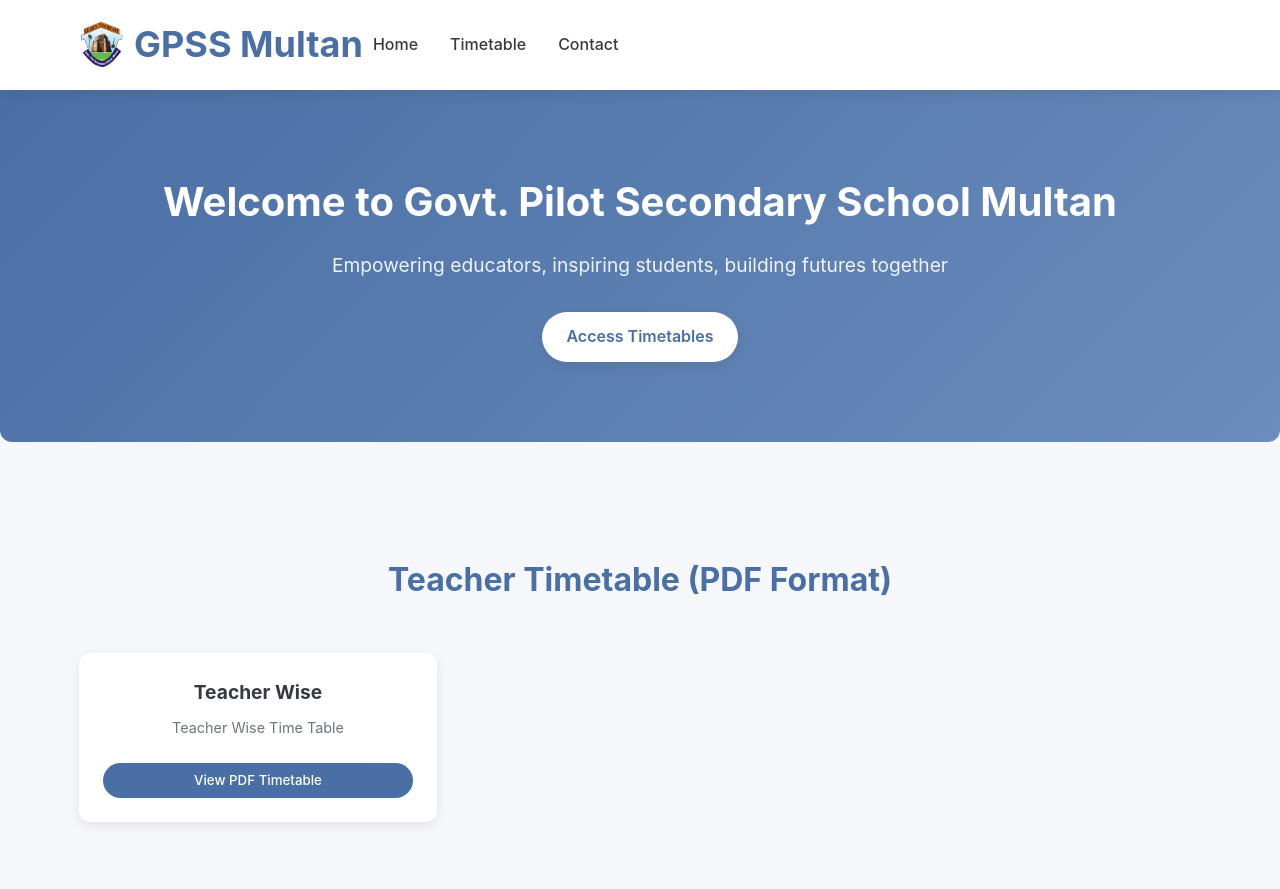
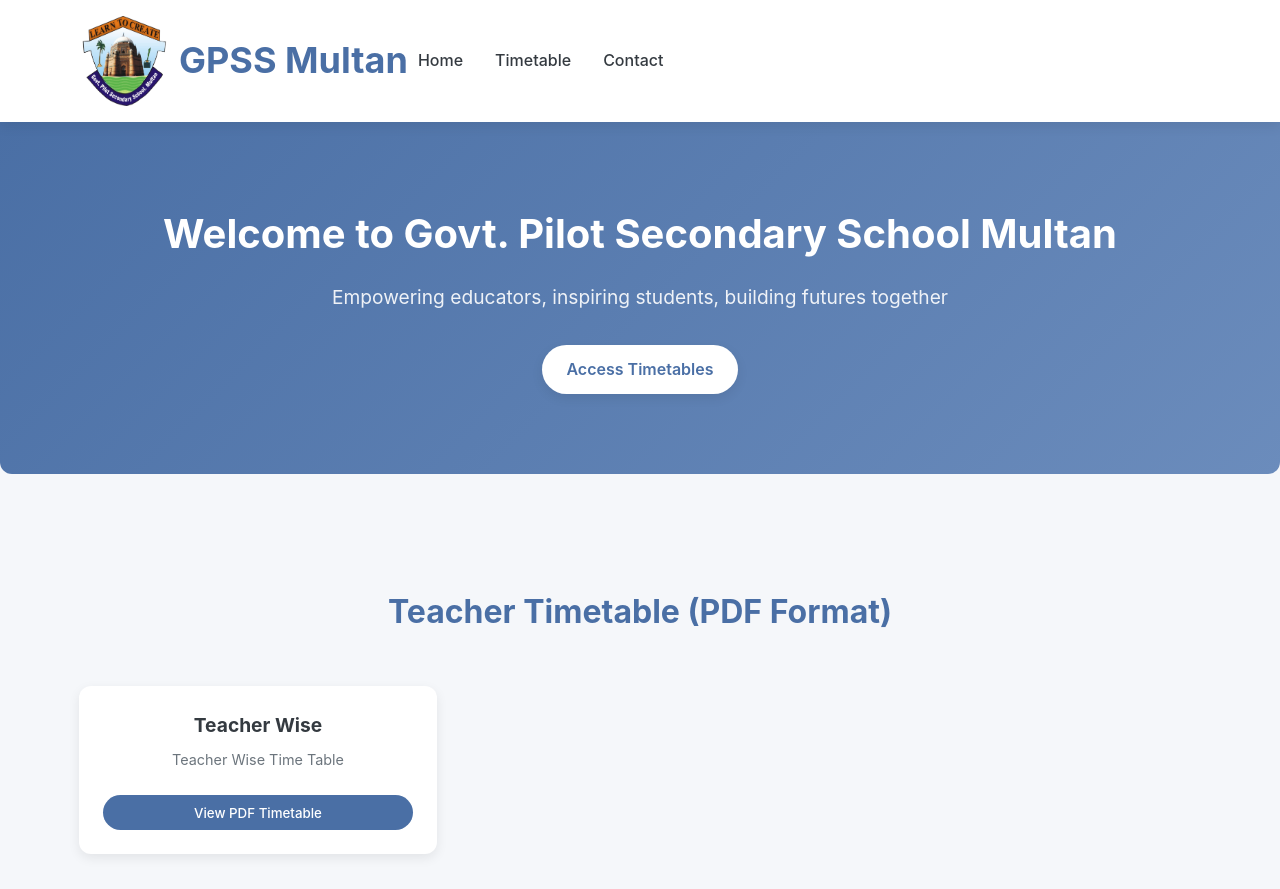
Before and after one commit to gpssmultan-max/gpssmultan, a plain HTML site: page index.html in a window 1280 px wide. Shown: the top 889 px of the page. Drawn offline with Linux system fonts and the light colour scheme.

Commit message:
Update index.html

```diff
--- a/index.html
+++ b/index.html
@@ -453,7 +453,7 @@
         <div class="container">
             <div class="nav-container">
                 <div class="logo">
-                    <img src="Images/logo.png" width="45" height="45" alt="">
+                    <img src="Images/logo.png" width="90" height="90" alt="">
                     <div class="logo-text">
                         <h2>GPSS Multan</h2>
                        <div>
```
